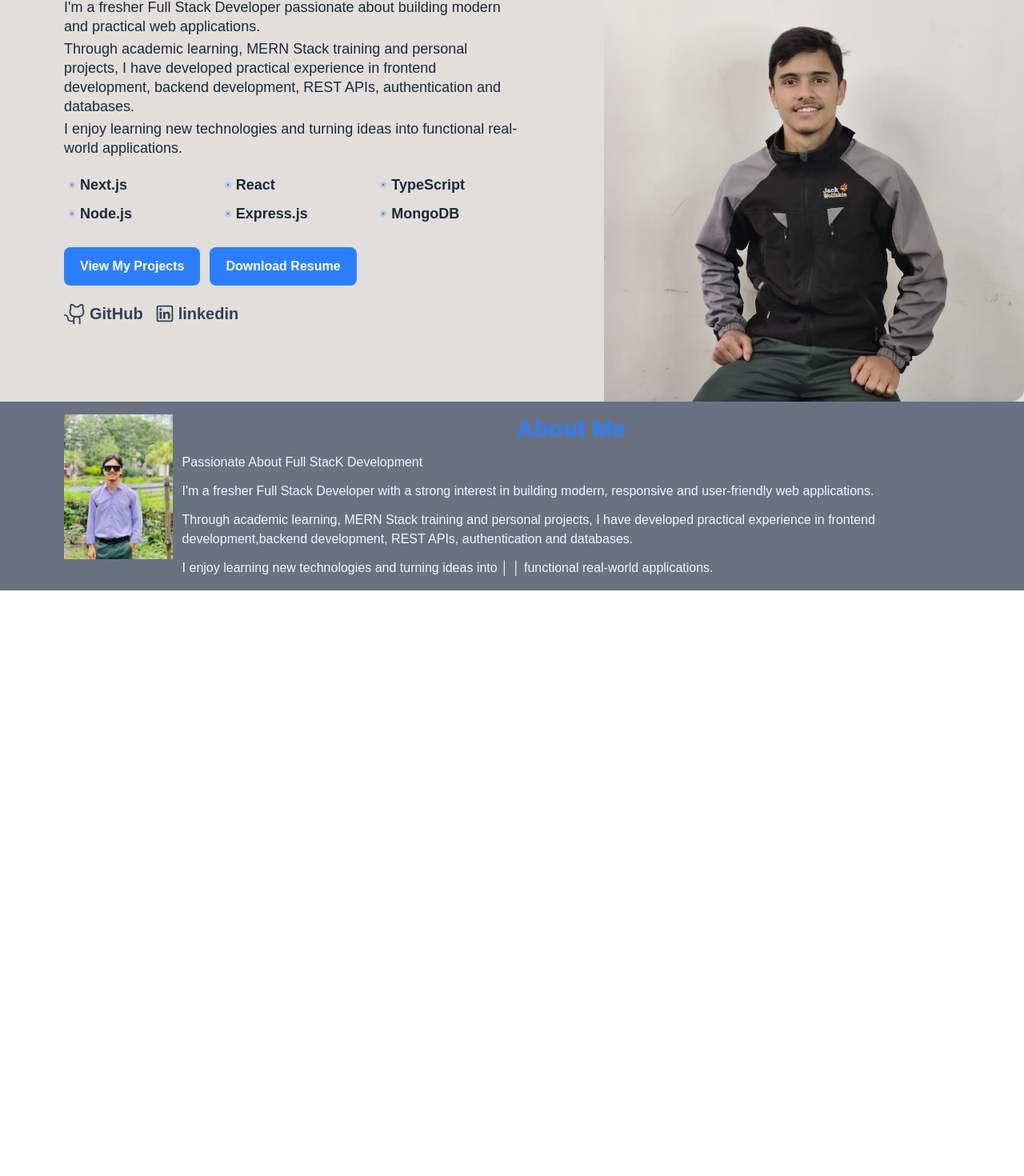
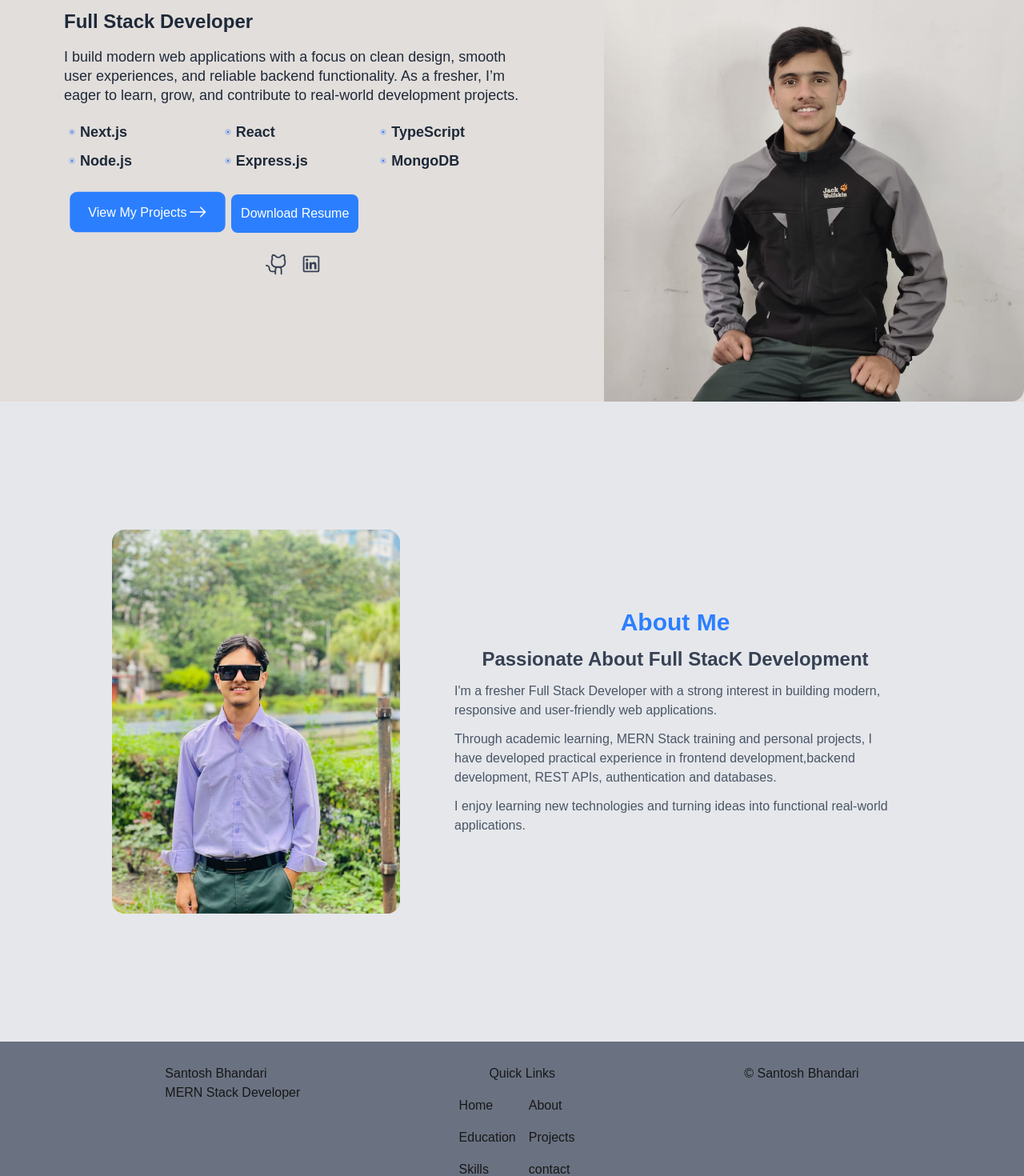
Before and after one commit to SantoshBhandari7/Portfolio, a Next.js app: page / in a window 1280 px wide. Shown: the part 263-1733 px from the top of the page at 80% size. Before the commit the page ends 1001 px from the top, so only its background shows below. Built offline with nearby package versions, Linux system fonts and the light colour scheme.

Commit message:
changes in hore page

```diff
--- /dev/null
+++ b/app/about/page.tsx
@@ -0,0 +1,12 @@
+import AboutSection from '@/components/about/page'
+import React from 'react'
+
+const AboutPage = () => {
+  return (
+    <main>
+        <AboutSection/>
+    </main>
+  )
+}
+
+export default AboutPage
--- a/app/layout.tsx
+++ b/app/layout.tsx
@@ -1,6 +1,8 @@
 import type { Metadata } from "next";
 import { Geist, Geist_Mono } from "next/font/google";
 import "./globals.css";
+import NavBar from "@/components/layout/navbar";
+import FooterPage from "@/components/layout/footer/page";
 
 const geistSans = Geist({
   variable: "--font-geist-sans",
@@ -23,7 +25,11 @@ export default function RootLayout({ children }: LayoutProps<"/">) {
       lang="en"
       className={`${geistSans.variable} ${geistMono.variable} min-h-screen antialiased`}
     >
-      <body className="min-h-screen flex flex-col">{children}</body>
+      <body className="min-h-screen flex flex-col">
+        <NavBar />
+        {children}
+        <FooterPage />
+      </body>
     </html>
   );
 }
--- a/app/page.tsx
+++ b/app/page.tsx
@@ -1,12 +1,12 @@
-import AboutPage from "@/components/about/page";
 import HeroPage from "@/components/hero/hero";
-import NavBar from "@/components/navbar";
+import NavBar from "@/components/layout/navbar";
 import Image from "next/image";
+import AboutPage from "./about/page";
 
 export default function Home() {
   return (
     <div>
-      <NavBar />
+      {/* <NavBar /> */}
       <HeroPage />
       <AboutPage />
     </div>
--- a/components/about/page.tsx
+++ b/components/about/page.tsx
@@ -1,37 +1,39 @@
 import Image from "next/image";
 import React from "react";
 
-const AboutPage = () => {
+const AboutSection = () => {
   return (
     <main className="w-full min-h-full ">
-      <section className="flex  bg-gray-500 h-full  w-full gap-3 px-20 py-4">
+      <section className="flex flex-col bg-gray-200 min-h-screen w-full justify-center items-center gap-5 lg:gap-12 px-5 sm:px-6 md:px-8 lg:px-12 py-10 lg:py-8  sm:flex-col lg:flex lg:flex-row ">
         <div>
           <Image
             src={"/herophoto.jpg"}
             alt="Santosh Bhandari"
-            width={200}
-            height={300}
+            width={800}
+            height={600}
+            className="w-full max-w-md lg:max-w-xl h-120 object-cover rounded-2xl"
           />
         </div>
-        <div className="text-gray-100 flex flex-col gap-3">
+        <div className="text-gray-500 w-full lg:w-1/2  flex flex-col gap-3">
           <h1 className="text-2xl font-bold text-blue-500 sm:text-2xl lg:text-3xl text-center">
             About Me
           </h1>
-          <h3>Passionate About Full StacK Development</h3>
-          <p>
+          <h3 className="text-lg font-semibold text-gray-700 sm:text-lg lg:text-2xl text-center">
+            Passionate About Full StacK Development
+          </h3>
+          <p className="text-md font-normal text-gray-600 px-5 ">
             I'm a fresher Full Stack Developer with a strong interest in
             building modern, responsive and user-friendly web applications.
           </p>
-          <p>
+          <p className="text-md font-normal text-gray-600  px-5">
             Through academic learning, MERN Stack training and personal
             projects, I have developed practical experience in frontend
             development,backend development, REST APIs, authentication and
             databases.
           </p>
-          <p>
-            {" "}
-            I enjoy learning new technologies and turning ideas into │ │
-            functional real-world applications.{" "}
+          <p className="text-md font-normal text-gray-600 px-5">
+            I enjoy learning new technologies and turning ideas into functional
+            real-world applications.
           </p>
         </div>
       </section>
@@ -39,4 +41,4 @@ const AboutPage = () => {
   );
 };
 
-export default AboutPage;
+export default AboutSection;
--- a/components/hero/hero.tsx
+++ b/components/hero/hero.tsx
@@ -1,5 +1,7 @@
 import Link from "next/link";
 import React from "react";
+import { BiArrowToRight } from "react-icons/bi";
+import { BsArrowRight } from "react-icons/bs";
 import { LiaLinkedin } from "react-icons/lia";
 import { PiDotDuotone, PiGithubLogo } from "react-icons/pi";
 
@@ -34,22 +36,15 @@ const HeroPage = () => {
                 HELLO, I'M SANTOSH BHANDARI
               </h1>
               <p className="mt-4 text-xl font-semibold text-gray-800 sm:text-xl lg:text-2xl">
-                Full Stack Developer / MERN Stack Developer
+                Full Stack Developer
               </p>
               <p className="mt-4 text-md leading-6 text-gray-800 sm:text-base lg:text-lg">
-                I'm a fresher Full Stack Developer passionate about building
-                modern and practical web applications.
+                I build modern web applications with a focus on clean design,
+                smooth user experiences, and reliable backend functionality. As
+                a fresher, I’m eager to learn, grow, and contribute to
+                real-world development projects.
               </p>
-              <p className=" mt-1 text-sm leading-6 text-gray-800 sm:text-base lg:text-lg">
-                Through academic learning, MERN Stack training and personal
-                projects, I have developed practical experience in frontend
-                development, backend development, REST APIs, authentication and
-                databases.
-              </p>
-              <p className=" mt-1 text-md leading-6 text-gray-800 sm:text-base lg:text-lg">
-                I enjoy learning new technologies and turning ideas into
-                functional real-world applications.
-              </p>
+
               <div className="mt-5  grid grid-cols-2 gap-2 sm:grid-cols-3">
                 {[
                   "Next.js",
@@ -69,38 +64,37 @@ const HeroPage = () => {
                 ))}
               </div>
               {/* Buttons */}
-              <div className="mt-7 flex flex-col gap-3 sm:flex-row">
+              <div className="mt-7 flex flex-col px-5 gap-5 sm:flex-row">
                 <Link
                   href="/projects"
-                  className="rounded-lg bg-blue-500 px-5 py-3 text-center font-semibold text-white hover:bg-blue-600"
+                  className="rounded-lg flex gap-0.5 bg-blue-500 px-5 py-3 w-fit h-fit text-center font-medium text-sm text-white hover:bg-blue-600 scale-[1.15] hover:-translate-x-1"
                 >
-                  View My Projects
+                  View My Projects <BsArrowRight size={20} />
                 </Link>
 
                 <Link
                   href="/downloadresume"
-                  className="rounded-lg bg-blue-500 px-5 py-3 text-center font-semibold text-white hover:bg-blue-600"
+                  className="rounded-lg bg-blue-500 px-3 py-3 text-center font-medium text-white w-fit  hover:bg-blue-600 hover:-translate-x-1"
                 >
                   Download Resume
                 </Link>
               </div>
-              <div className="text-black flex gap-3 mt-5 flex-wrap items-center ">
+              <div className="text-black  flex gap-3 justify-center items-center mt-6 flex-wrap  ">
                 <Link
                   href={"https://github.com/SantoshBhandari7"}
                   target="_blank"
                   rel="noopener noreferrer"
-                  className="flex justify-center items-center gap-0.5 font-bold text-xl sm:text-gray-100 lg:text-gray-700"
+                  className="flex justify-center  text-gray-100 items-center gap-0.5 font-bold text-xl sm:text-gray-100 lg:text-gray-700"
                 >
                   <PiGithubLogo size={30} />
-                  GitHub
                 </Link>
                 <Link
                   href={"/www.linkedin.com"}
                   target="_blank"
                   rel="noopener noreferrer"
-                  className="flex gap-0.5 text-xl justify-center items-center font-bold sm:text-blue-100 lg:text-gray-700"
+                  className="flex gap-0.5 text-xl justify-center text-gray-100 items-center font-bold sm:text-blue-100 lg:text-gray-700"
                 >
-                  <LiaLinkedin size={30} /> linkedin
+                  <LiaLinkedin size={30} />
                 </Link>
               </div>
             </div>
--- /dev/null
+++ b/components/layout/footer/page.tsx
@@ -0,0 +1,31 @@
+import Link from "next/link";
+import React from "react";
+
+const Footer = () => {
+  return (
+    <main className="w-full h-[30vh]">
+      <section className=" flex justify-evenly gap-5 bg-gray-500 px-7 py-7 h-full">
+        <div>
+          <h1>Santosh Bhandari</h1>
+          <p>MERN Stack Developer</p>
+        </div>
+        <div className="flex flex-col gap-4">
+          <h1 className="text-center">Quick Links</h1>
+          <div className="grid grid-cols-2 gap-4">
+            <Link href={"/"} className=" hover:text-blue-400">
+              Home
+            </Link>
+            <Link href={"/about"}>About</Link>
+            <Link href={"/education"}>Education</Link>
+            <Link href={"/projects"}>Projects</Link>
+            <Link href={"/skills"}>Skills</Link>
+            <Link href={"/contact"}>contact</Link>
+          </div>
+        </div>
+        <p>&copy; Santosh Bhandari</p>
+      </section>
+    </main>
+  );
+};
+
+export default Footer;
```
Also changed, not shown: components/layout/navbar/index.tsx (renamed from components/navbar/index.tsx), components/layout/navbar/nav-content.tsx (renamed from components/navbar/nav-content.tsx), components/layout/navbar/nav-link.tsx (renamed from components/navbar/nav-link.tsx).
